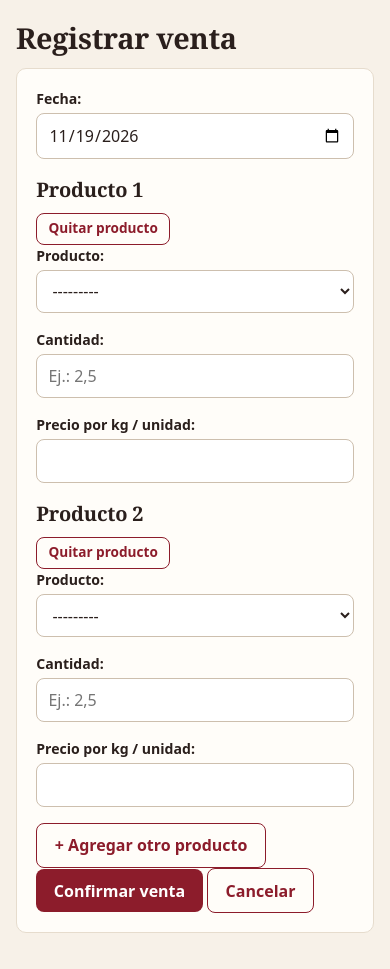
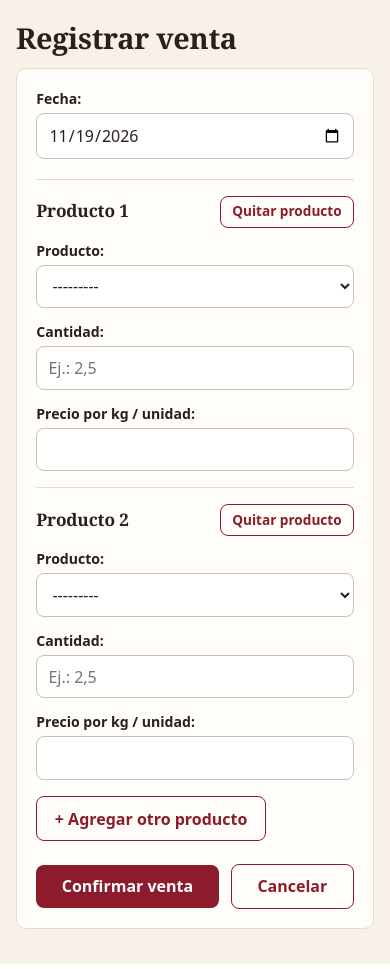
Before and after one commit to LFP2002/corte-gestion, a Django app: page /ventas/nueva/ in a window 390 px wide. Shown: the part 98-1067 px from the top of the page. Run offline with Django 5.2, Linux system fonts and the light colour scheme; the visitor is signed in with stand-in values (Sample User, id 1); data that the repository does not hold is empty.

Commit message:
style(ui): mejorar formularios y retirar textos internos

```diff
--- a/backend/static/css/style.css
+++ b/backend/static/css/style.css
@@ -265,3 +265,30 @@ input[type="checkbox"] { width: auto; }
   }
   .topbar .sesion { justify-self: start; }
 }
+
+
+/* Formularios de compra y venta: una línea inicial y bloques legibles. */
+.datos-operacion { display: grid; grid-template-columns: repeat(auto-fit, minmax(min(100%, 220px), 1fr)); gap: .9rem; margin-bottom: 1.25rem; }
+.datos-operacion .campo { margin: 0; }
+.detalle-producto { border-top: 1px solid var(--line); padding: 1rem 0; }
+.detalle-producto[hidden] { display: none !important; }
+.detalle-encabezado { display: flex; align-items: center; justify-content: space-between; flex-wrap: wrap; gap: .75rem; margin-bottom: .75rem; }
+.detalle-nombre { font: 700 1.08rem/1.3 Georgia, "Times New Roman", serif; margin: 0; }
+.detalle-campos { display: grid; grid-template-columns: minmax(200px, 2fr) minmax(120px, 1fr) minmax(140px, 1fr); gap: .8rem; }
+.detalle-campos .campo { margin: 0; min-width: 0; }
+.detalle-campos input, .detalle-campos select { width: 100%; }
+.detalle-encabezado [data-quitar][hidden] { display: none; }
+.acciones-formulario { display: flex; align-items: center; flex-wrap: wrap; gap: .75rem; margin-top: 1.4rem; }
+#agregar:disabled { opacity: .55; cursor: not-allowed; }
+
+/* Barra de reportes: campos y acción alineados en el mismo borde inferior. */
+.reporte-form { display: grid; grid-template-columns: minmax(160px, 1fr) minmax(180px, 1fr) minmax(180px, 1fr); align-items: end; gap: .85rem; }
+.reporte-form .campo { min-width: 0; margin: 0; }
+.reporte-form input, .reporte-form select, .reporte-form .btn { height: 44px; }
+.reporte-form .btn { width: 100%; display: flex; justify-content: center; align-items: center; }
+.reporte-form .errorlist { margin-bottom: .2rem; }
+@media (max-width: 700px) {
+  .detalle-campos { grid-template-columns: 1fr; }
+  .reporte-form { grid-template-columns: 1fr; }
+  .acciones-formulario .btn { flex: 1 1 auto; text-align: center; }
+}
```
